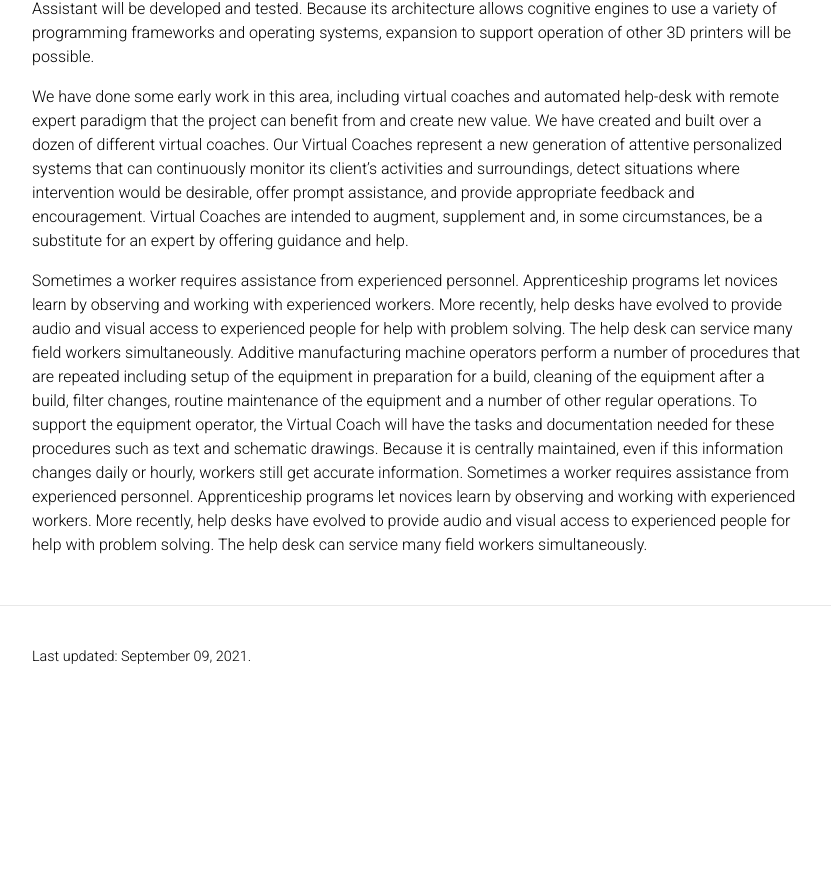
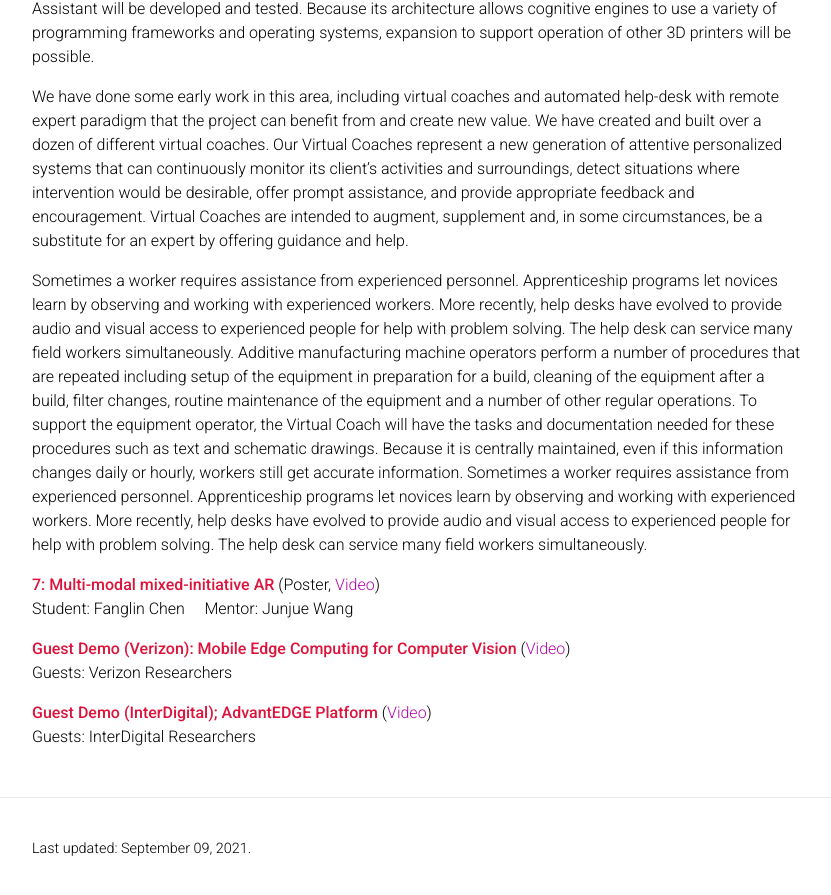
Before and after one commit to therealsatya/15821web, a Jekyll site: the page built from _pages/archive.md, in a window 1280 px wide and 900 px high, scrolled down 11505 px. Shown: the top 895 px of the window, without its empty margins (223-1054 px from the left). Built offline with Jekyll 4.4.1, drawn with Linux system fonts in a browser that asks for light colours; nearby versions of some CDN libraries; a style sheet for code colours, icons or effects is not loaded; before the commit the page ends 12213 px from its top, so only the background shows below that.

Commit message:
Complete 2019 archive

```diff
--- a/_pages/archive.md
+++ b/_pages/archive.md
@@ -618,7 +618,7 @@ processing onboard.
 ### <a name="2019">December 3, 2019</a>
 
 **<span style="color: crimson;">1. Automotive Model Assembly Assistants with AR Feedback </span>**  (Poster, [Video](https://youtu.be/g_pWdpgpGzY))<br>
-Student: Chinedu Ojukwu &nbsp;&nbsp;&nbsp;Mentor: Junjue Wang
+Student: Chinedu Ojukwu &nbsp;&nbsp;&nbsp; Mentor: Junjue Wang
 
 Manual assembly still plays a crucial role in automotive production
 despite increasing automation. With the human in the loop comes two
@@ -706,3 +706,13 @@ working with experienced workers. More recently, help desks have
 evolved to provide audio and visual access to experienced people for
 help with problem solving. The help desk can service many field
 workers simultaneously.
+
+
+**<span style="color: crimson;">7: Multi-modal mixed-initiative AR </span>**  (Poster, [Video](https://youtu.be/JQn2S6tOkYQ))<br>
+Student: Fanglin Chen &nbsp;&nbsp;&nbsp; Mentor: Junjue Wang
+
+**<span style="color: crimson;"> Guest Demo (Verizon):  Mobile Edge Computing for Computer Vision</span>**  ([Video](https://youtu.be/vchNSuVlmnE))<br>
+Guests:  Verizon Researchers
+
+**<span style="color: crimson;"> Guest Demo (InterDigital);   AdvantEDGE Platform</span>**  ([Video](https://youtu.be/fpSWh_o7gnM))<br>
+Guests:  InterDigital Researchers
```
Also changed, not shown: 1 other file.
